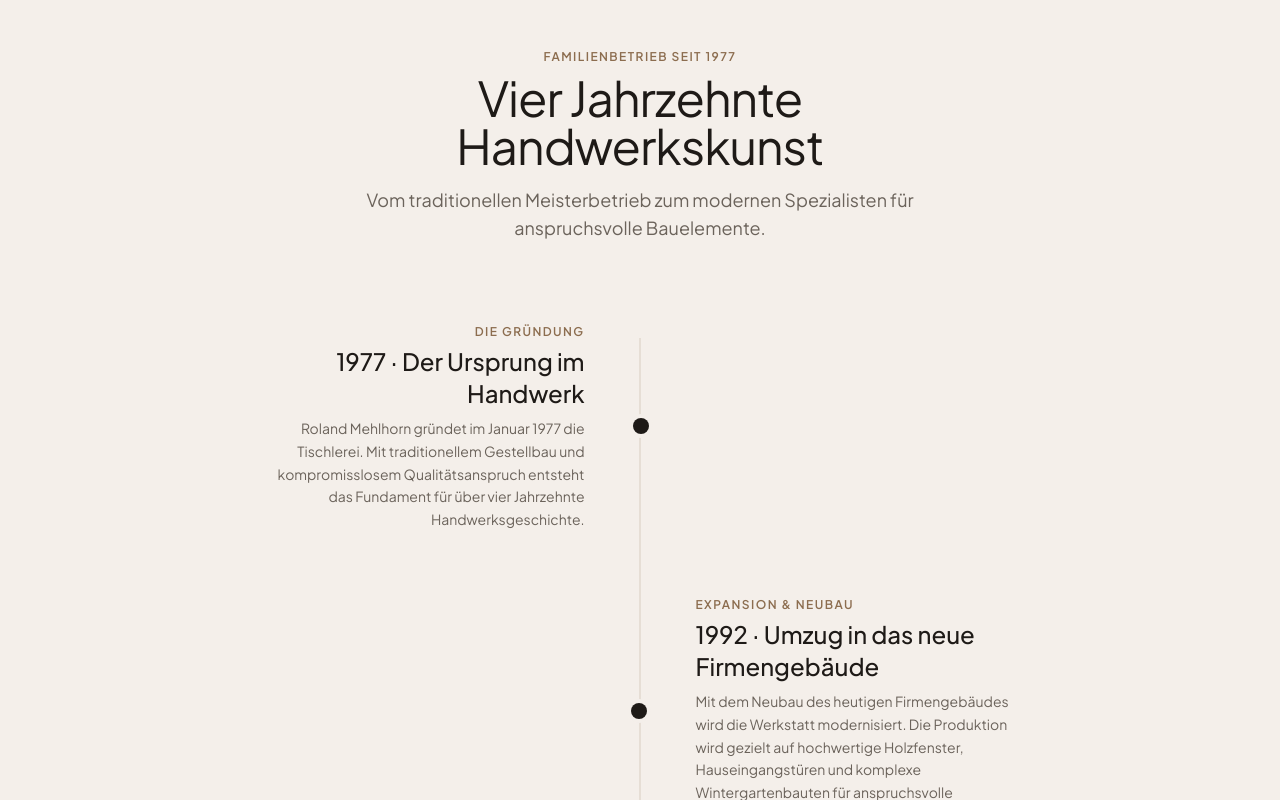
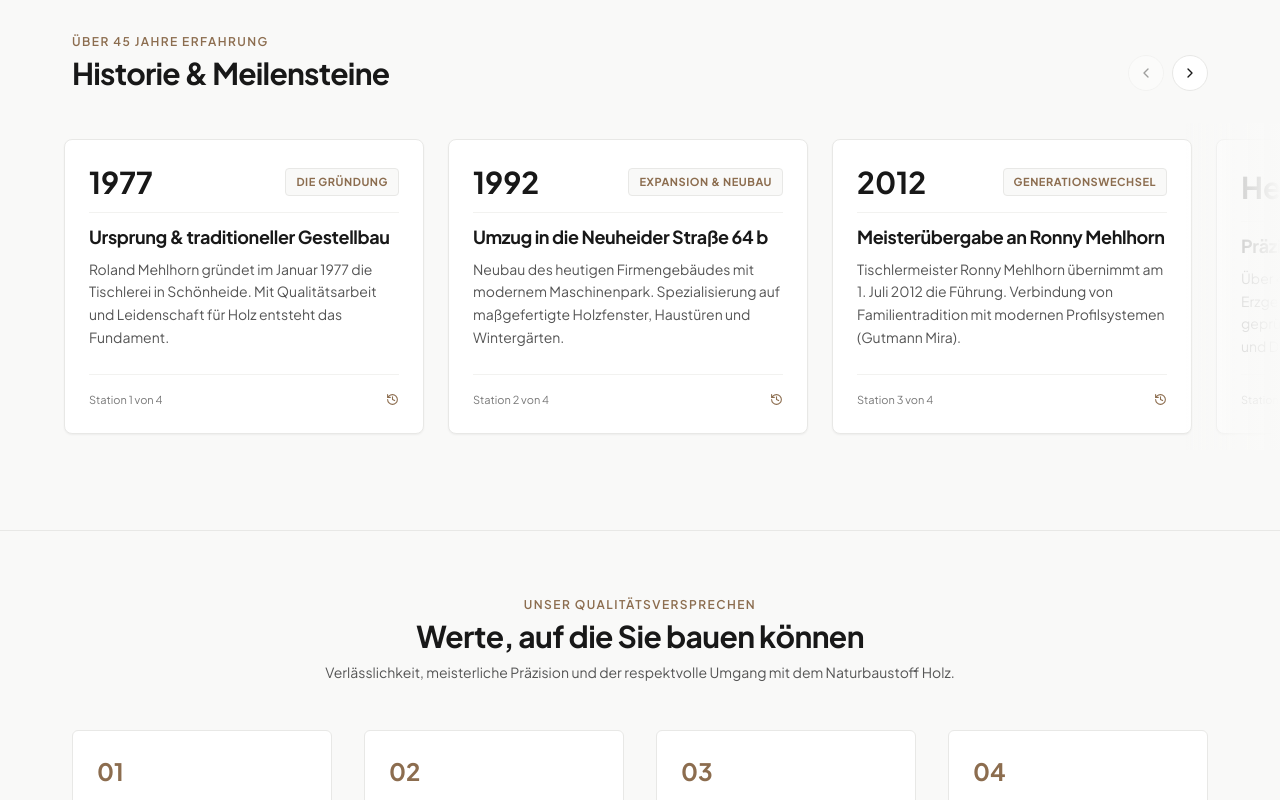
Before and after one commit to XPaule98/tischlerei-mehlhorn, a Next.js app in the folder web/: page /ueber-uns in a window 1280 px wide. Shown: the part 980-1780 px from the top of the page. Built offline with nearby package versions, Linux system fonts and the light colour scheme; no server answers.

Commit message:
feat: horizontal moving timeline with soft edge gradient fades and initial 1977 start

```diff
--- a/web/components/sections/AboutTimeline.tsx
+++ b/web/components/sections/AboutTimeline.tsx
@@ -1,139 +1,213 @@
 "use client";
 
-import { useEffect, useRef } from "react";
+import { useEffect, useRef, useState, useCallback } from "react";
+import { ChevronLeft, ChevronRight, History } from "lucide-react";
 
-const timelineEvents = [
+interface TimelineEvent {
+  year: string;
+  tagline: string;
+  title: string;
+  description: string;
+}
+
+const timelineEvents: TimelineEvent[] = [
   {
     year: "1977",
     tagline: "Die Gründung",
-    title: "Der Ursprung im Handwerk",
+    title: "Ursprung & traditioneller Gestellbau",
     description:
-      "Roland Mehlhorn gründet im Januar 1977 die Tischlerei. Mit traditionellem Gestellbau und kompromisslosem Qualitätsanspruch entsteht das Fundament für über vier Jahrzehnte Handwerksgeschichte.",
+      "Roland Mehlhorn gründet im Januar 1977 die Tischlerei in Schönheide. Mit Qualitätsarbeit und Leidenschaft für Holz entsteht das Fundament.",
   },
   {
     year: "1992",
     tagline: "Expansion & Neubau",
-    title: "Umzug in das neue Firmengebäude",
+    title: "Umzug in die Neuheider Straße 64 b",
     description:
-      "Mit dem Neubau des heutigen Firmengebäudes wird die Werkstatt modernisiert. Die Produktion wird gezielt auf hochwertige Holzfenster, Hauseingangstüren und komplexe Wintergartenbauten für anspruchsvolle Architektenhäuser ausgeweitet.",
+      "Neubau des heutigen Firmengebäudes mit modernem Maschinenpark. Spezialisierung auf maßgefertigte Holzfenster, Haustüren und Wintergärten.",
   },
   {
     year: "2012",
     tagline: "Generationswechsel",
     title: "Meisterübergabe an Ronny Mehlhorn",
     description:
-      "Am 1. Juli 2012 übernimmt Sohn und Tischlermeister Ronny Mehlhorn die Betriebsführung. Die bewährte Familientradition wird nahtlos mit modernen Fertigungsmethoden und innovativer Montagetechnik verknüpft.",
+      "Tischlermeister Ronny Mehlhorn übernimmt am 1. Juli 2012 die Führung. Verbindung von Familientradition mit modernen Profilsystemen (Gutmann Mira).",
   },
   {
     year: "Heute",
-    tagline: "Zukunft & Beständigkeit",
-    title: "Präzision aus Meisterhand",
+    tagline: "Meisterbetrieb im Erzgebirge",
+    title: "Präzision & Fachmontage nach Maß",
     description:
-      "Über 45 Jahre Erfahrung im Tischlerhandwerk. Eigene Maßfertigung von Holz- und Holz-Alu-Elementen, ergänzt um ein umfassendes Sortiment geprüfter Marken-Bauelemente mit zuverlässiger Fachmontage.",
+      "Über 45 Jahre Erfahrung. Eigene Herstellung im Erzgebirge ergänzt um Fachmontage geprüfter Qualitäts-Bauelemente für Neubau und Denkmalschutz.",
   },
 ];
 
 export default function AboutTimeline() {
-  const itemRefs = useRef<(HTMLDivElement | null)[]>([]);
+  const containerRef = useRef<HTMLDivElement>(null);
+  const [isPaused, setIsPaused] = useState(false);
+  const [canScrollLeft, setCanScrollLeft] = useState(false);
+  const [canScrollRight, setCanScrollRight] = useState(true);
 
+  // Check scroll bounds
+  const updateScrollState = useCallback(() => {
+    if (!containerRef.current) return;
+    const { scrollLeft, scrollWidth, clientWidth } = containerRef.current;
+    setCanScrollLeft(scrollLeft > 10);
+    setCanScrollRight(scrollLeft < scrollWidth - clientWidth - 10);
+  }, []);
+
+  // Always reset to the beginning (1977) on mount
   useEffect(() => {
-    const observer = new IntersectionObserver(
-      (entries) => {
-        entries.forEach((entry) => {
-          if (entry.isIntersecting) {
-            entry.target.classList.add("opacity-100", "translate-y-0");
-            entry.target.classList.remove("opacity-0", "translate-y-6");
+    if (containerRef.current) {
+      containerRef.current.scrollLeft = 0;
+      updateScrollState();
     }
-        });
-      },
-      { threshold: 0.15 }
-    );
+  }, [updateScrollState]);
 
-    itemRefs.current.forEach((el) => {
-      if (el) observer.observe(el);
-    });
+  // Gentle auto-scroll motion that pauses on hover/touch
+  useEffect(() => {
+    const el = containerRef.current;
+    if (!el) return;
 
-    return () => observer.disconnect();
-  }, []);
+    let animationFrameId: number;
+    let lastTime = performance.now();
+
+    const scrollStep = (time: number) => {
+      const delta = time - lastTime;
+      lastTime = time;
+
+      if (!isPaused && el) {
+        // Slow, gentle continuous drift (approx 18px per second)
+        const distance = (delta / 1000) * 18;
+        el.scrollLeft += distance;
+
+        // Loop back smoothly to the beginning if end is reached
+        if (el.scrollLeft >= el.scrollWidth - el.clientWidth - 2) {
+          el.scrollLeft = 0;
+        }
+        updateScrollState();
+      }
+
+      animationFrameId = requestAnimationFrame(scrollStep);
+    };
+
+    animationFrameId = requestAnimationFrame(scrollStep);
+    return () => cancelAnimationFrame(animationFrameId);
+  }, [isPaused, updateScrollState]);
+
+  const scrollByAmount = (direction: "left" | "right") => {
+    if (!containerRef.current) return;
+    const amount = direction === "left" ? -340 : 340;
+    containerRef.current.scrollBy({ left: amount, behavior: "smooth" });
+    setTimeout(updateScrollState, 350);
+  };
 
   return (
     <section
       id="historie"
-      className="section-pad bg-[#F4EFEA]"
+      className="py-16 md:py-20 bg-[#F9F9F8] border-t border-[#E8E8E6] overflow-hidden"
       aria-labelledby="timeline-heading"
     >
-      <div className="container-site">
-        {/* Section Header */}
-        <div className="text-center max-w-2xl mx-auto mb-20">
-          <span className="text-craft-label block mb-2">Familienbetrieb seit 1977</span>
+      <div className="container-site mb-8">
+        <div className="flex flex-col sm:flex-row sm:items-end justify-between gap-4">
+          <div>
+            <span className="text-craft-label block mb-1">Über 45 Jahre Erfahrung</span>
             <h2
               id="timeline-heading"
-            className="font-serif-heading text-3xl md:text-5xl text-[#1E1A17] mb-4 font-normal"
+              className="text-2xl sm:text-3xl font-bold text-[#181818] tracking-tight"
             >
-            Vier Jahrzehnte Handwerkskunst
+              Historie & Meilensteine
             </h2>
-          <p className="text-[#6B635B] text-base md:text-lg">
-            Vom traditionellen Meisterbetrieb zum modernen Spezialisten für anspruchsvolle Bauelemente.
-          </p>
           </div>
 
-        {/* Timeline Items */}
-        <div className="relative max-w-3xl mx-auto">
-          {/* Subtle Vertical Center Line */}
-          <div className="absolute left-6 md:left-1/2 top-4 bottom-4 w-[1px] bg-[#D8CEBF] transform md:-translate-x-1/2" />
-
-          <div className="space-y-12 md:space-y-16">
-            {timelineEvents.map((event, i) => (
-              <div
-                key={event.year}
-                ref={(el) => { itemRefs.current[i] = el; }}
-                className="relative flex flex-col md:flex-row items-start transition-all duration-700 opacity-0 translate-y-6"
-                style={{ transitionDelay: `${i * 100}ms` }}
+          {/* Navigation Buttons */}
+          <div className="flex items-center gap-2">
+            <button
+              onClick={() => scrollByAmount("left")}
+              disabled={!canScrollLeft}
+              className={`w-9 h-9 rounded-full border border-[#E8E8E6] bg-white flex items-center justify-center text-[#181818] transition-all cursor-pointer ${
+                canScrollLeft ? "hover:bg-[#181818] hover:text-white" : "opacity-40 cursor-not-allowed"
+              }`}
+              aria-label="Zurück scrollen"
             >
-                {/* Mobile view */}
-                <div className="flex md:hidden pl-14 relative w-full">
-                  <div className="absolute left-3.5 top-1.5 w-5 h-5 rounded-full bg-[#1E1A17] border-4 border-[#F4EFEA] -translate-x-1/2" />
-                  <div className="bg-white p-6 rounded-lg border border-[#E6DED4] w-full shadow-sm">
-                    <span className="text-craft-label block mb-1">{event.tagline}</span>
-                    <div className="font-serif-heading text-2xl text-[#1E1A17] font-medium mb-2">
-                      {event.year} — {event.title}
+              <ChevronLeft size={16} />
+            </button>
+            <button
+              onClick={() => scrollByAmount("right")}
+              disabled={!canScrollRight}
+              className={`w-9 h-9 rounded-full border border-[#E8E8E6] bg-white flex items-center justify-center text-[#181818] transition-all cursor-pointer ${
+                canScrollRight ? "hover:bg-[#181818] hover:text-white" : "opacity-40 cursor-not-allowed"
+              }`}
+              aria-label="Weiter scrollen"
+            >
+              <ChevronRight size={16} />
+            </button>
           </div>
-                    <p className="text-[#6B635B] text-sm leading-relaxed">
-                      {event.description}
-                    </p>
         </div>
       </div>
 
-                {/* Desktop alternating layout */}
+      {/* Relative Track Wrapper with Soft Gradient Fade-Out on Edges */}
       <div
-                  className={`hidden md:flex w-full items-center ${
-                    i % 2 === 0 ? "flex-row" : "flex-row-reverse"
+        className="relative w-full"
+        onMouseEnter={() => setIsPaused(true)}
+        onMouseLeave={() => setIsPaused(false)}
+        onTouchStart={() => setIsPaused(true)}
+        onTouchEnd={() => setIsPaused(false)}
+      >
+        {/* Left Fade-Out Mask */}
+        <div
+          className={`absolute left-0 top-0 bottom-0 w-12 sm:w-24 bg-gradient-to-r from-[#F9F9F8] via-[#F9F9F8]/80 to-transparent z-10 pointer-events-none transition-opacity duration-300 ${
+            canScrollLeft ? "opacity-100" : "opacity-0"
           }`}
+        />
+
+        {/* Right Fade-Out Mask */}
+        <div
+          className={`absolute right-0 top-0 bottom-0 w-12 sm:w-24 bg-gradient-to-l from-[#F9F9F8] via-[#F9F9F8]/80 to-transparent z-10 pointer-events-none transition-opacity duration-300 ${
+            canScrollRight ? "opacity-100" : "opacity-0"
+          }`}
+        />
+
+        {/* Horizontal Scroll Track */}
+        <div
+          ref={containerRef}
+          onScroll={updateScrollState}
+          className="flex gap-6 overflow-x-auto scrollbar-none py-4 px-6 sm:px-12 md:px-16"
+          style={{ scrollbarWidth: "none", msOverflowStyle: "none" }}
         >
-                  {/* Content card */}
-                  <div className={`w-1/2 ${i % 2 === 0 ? "pr-12 text-right" : "pl-12 text-left"}`}>
-                    <span className="text-craft-label block mb-1">{event.tagline}</span>
-                    <div className="font-serif-heading text-2xl text-[#1E1A17] font-medium mb-2">
-                      {event.year} · {event.title}
+          {timelineEvents.map((event, index) => (
+            <div
+              key={event.year}
+              className="flex-shrink-0 w-[280px] sm:w-[320px] md:w-[360px] bg-white p-6 rounded-lg border border-[#E8E8E6] shadow-xs flex flex-col justify-between"
+            >
+              <div>
+                {/* Year Badge & Tagline */}
+                <div className="flex items-center justify-between gap-2 mb-3 pb-3 border-b border-[#F2F2F0]">
+                  <span className="text-2xl sm:text-3xl font-bold text-[#181818]">
+                    {event.year}
+                  </span>
+                  <span className="text-[11px] font-bold uppercase tracking-wider text-[#8C6D4F] bg-[#F9F9F8] px-2.5 py-1 rounded border border-[#E8E8E6]">
+                    {event.tagline}
+                  </span>
                 </div>
-                    <p className="text-[#6B635B] text-sm leading-relaxed">
+
+                <h3 className="text-base sm:text-lg font-bold text-[#181818] mb-2 leading-snug">
+                  {event.title}
+                </h3>
+
+                <p className="text-xs sm:text-sm text-[#555555] leading-relaxed">
                   {event.description}
                 </p>
               </div>
 
-                  {/* Center Dot with Year Badge */}
-                  <div className="relative z-10 flex-shrink-0 flex items-center justify-center">
-                    <div className="w-4 h-4 rounded-full bg-[#1E1A17] ring-4 ring-[#F4EFEA]" />
-                  </div>
-
-                  {/* Empty side */}
-                  <div className="w-1/2" />
+              {/* Progress Step Indicator */}
+              <div className="pt-4 mt-4 border-t border-[#F2F2F0] flex items-center justify-between text-[11px] text-[#777777]">
+                <span>Station {index + 1} von {timelineEvents.length}</span>
+                <History size={13} className="text-[#8C6D4F]" />
               </div>
             </div>
           ))}
         </div>
       </div>
-      </div>
     </section>
   );
 }
```
Lines whose indentation alone changed are shown as unchanged.
